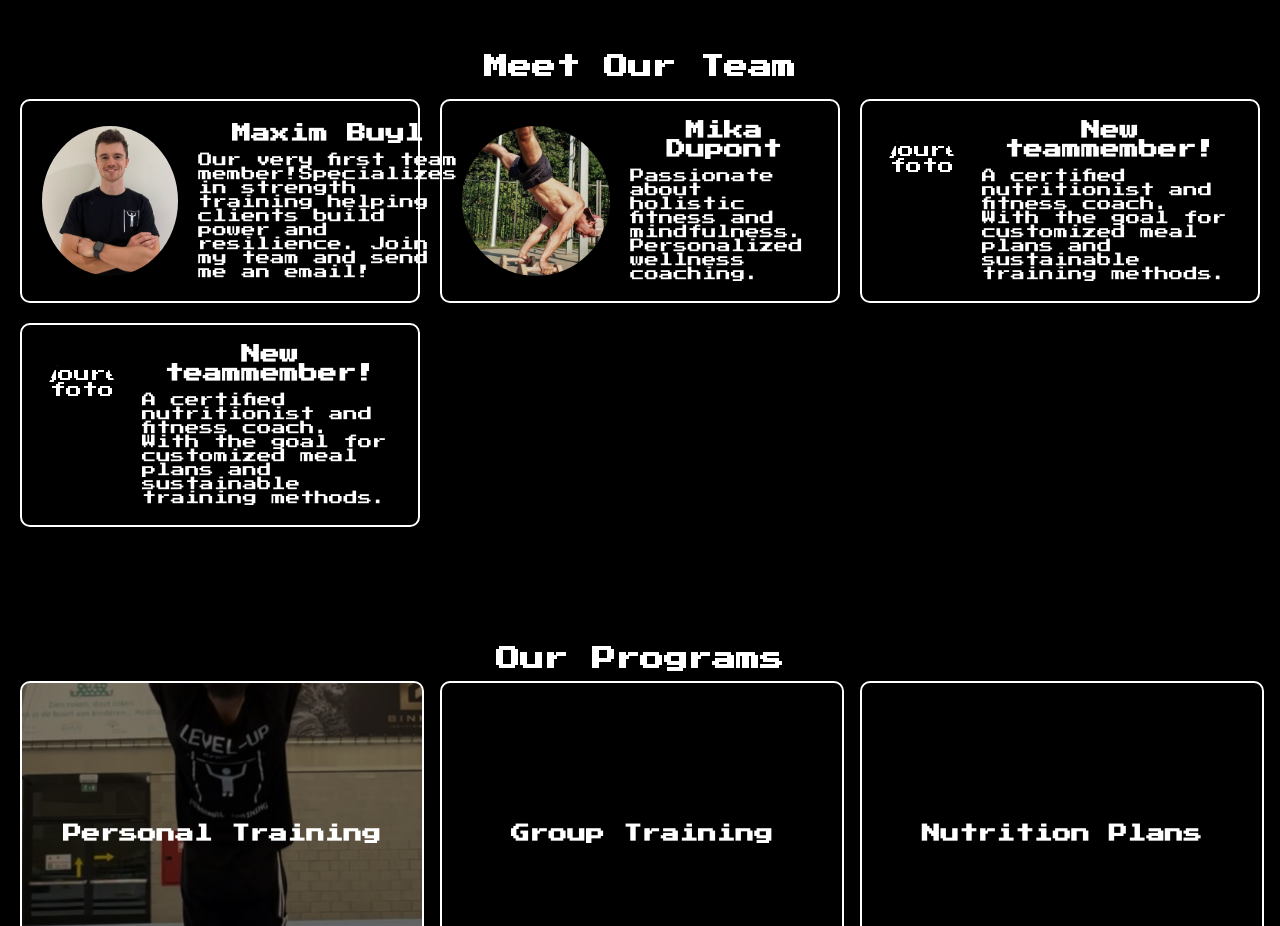
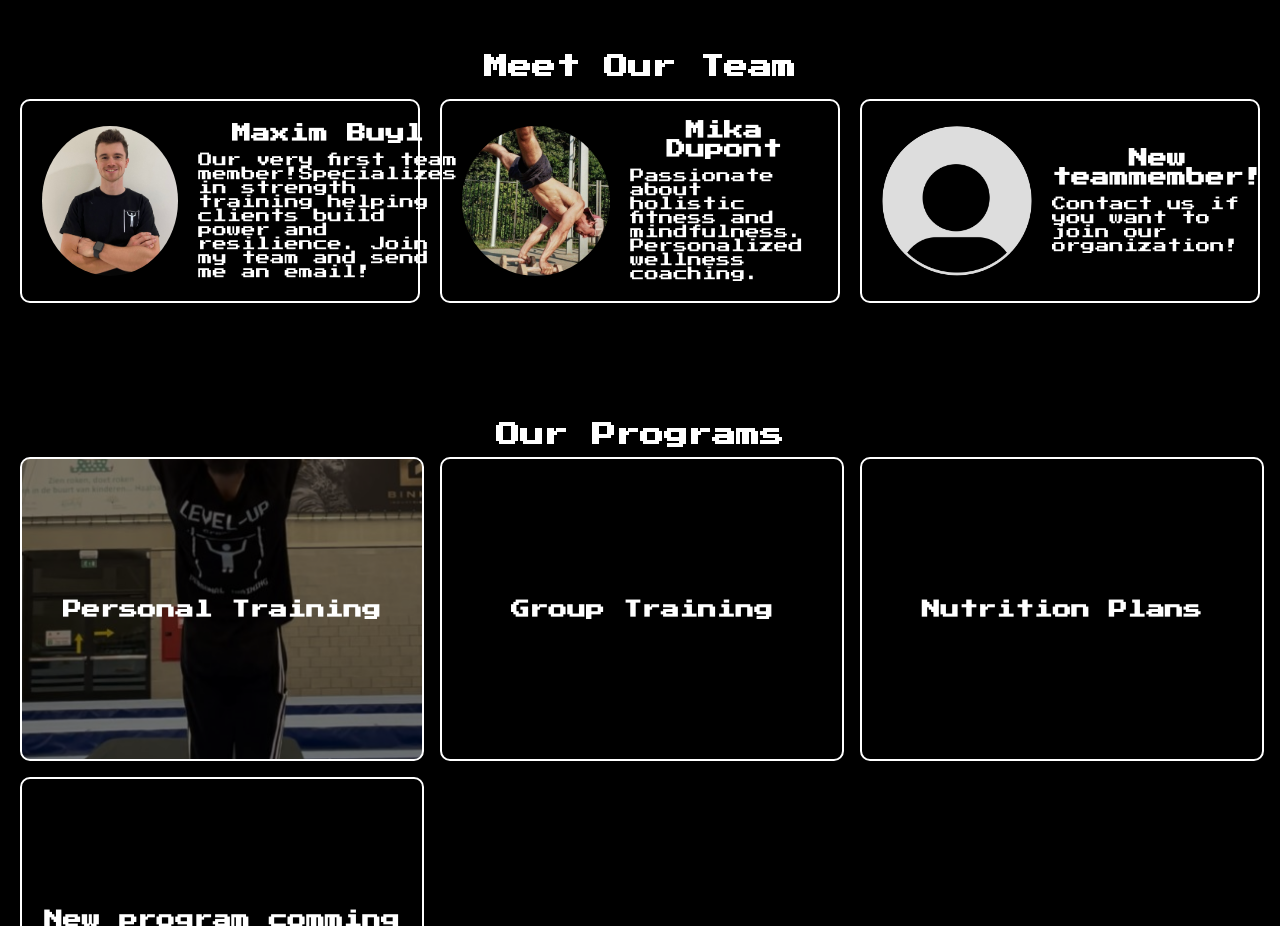
Before and after one commit to Pieterrvds/LEVEL-UP-, a plain HTML site: page index.html in a window 1280 px wide. Shown: the part 840-1766 px from the top of the page. Drawn offline with Linux system fonts and the light colour scheme.

Commit message:
Update index.html

```diff
--- a/index.html
+++ b/index.html
@@ -65,18 +65,10 @@
     </div>
     <!-- Team Member 3 -->
     <div class="team-member" data-url="">
-      <img src="" alt="youre foto" class="team-photo">
+      <img src="img/pfdefault.png" alt="youre foto" class="team-photo">
       <div class="team-info">
         <h3>New teammember!</h3>
-        <p>A certified nutritionist and fitness coach. With the goal for customized meal plans and sustainable training methods.</p>
-      </div>
-    </div>
-    <!-- Team Member 4 -->
-    <div class="team-member" data-url="">
-      <img src="" alt="youre foto" class="team-photo">
-      <div class="team-info">
-        <h3>New teammember!</h3>
-        <p>A certified nutritionist and fitness coach. With the goal for customized meal plans and sustainable training methods.</p>
+        <p>Contact us if you want to join our organization!</p>
       </div>
     </div>
   </div>
```
